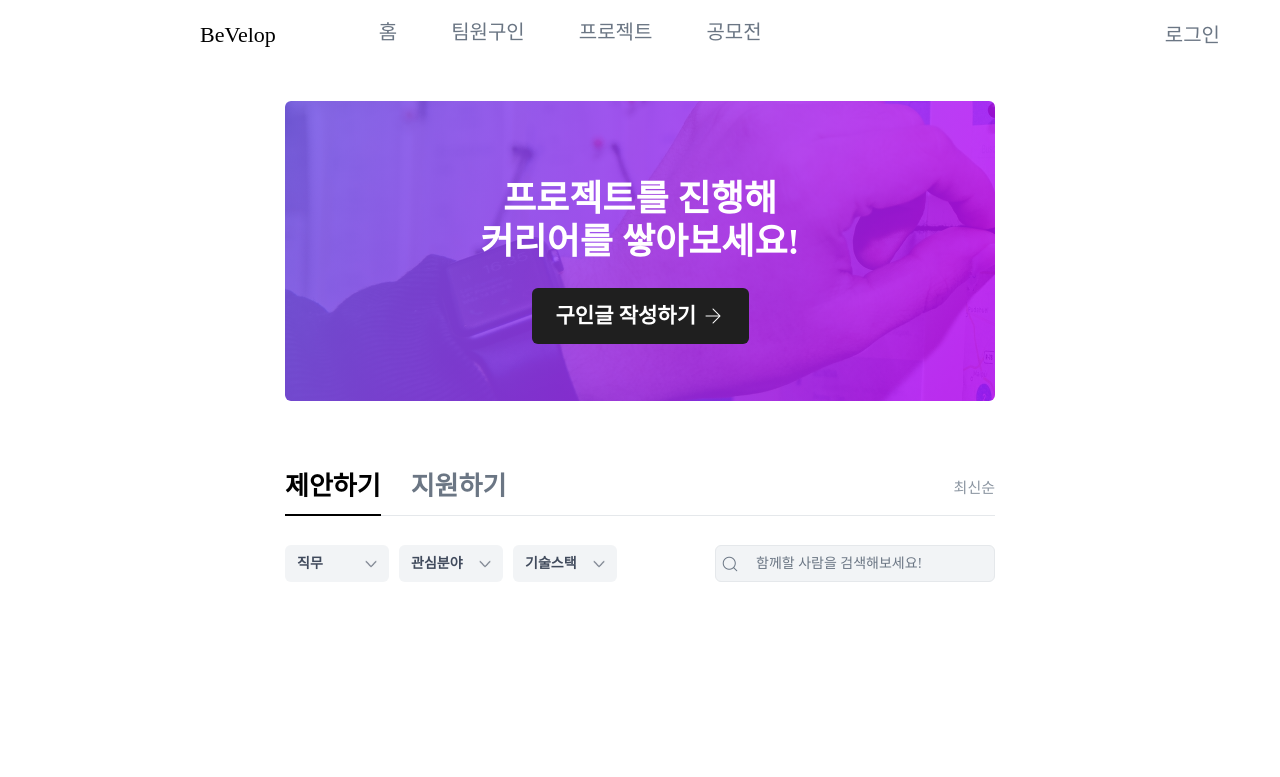
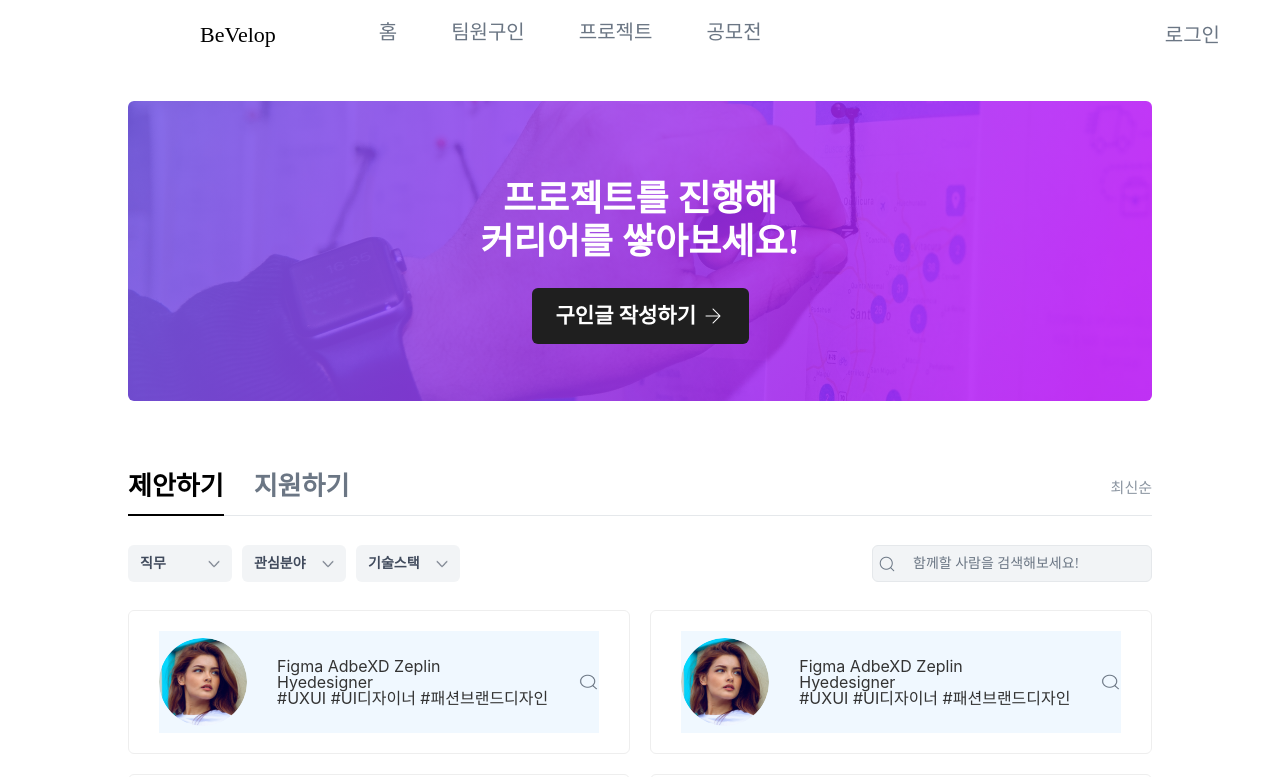
Before and after one commit to Team-BeVelop/BeVelop_Frontend, a React (Create React App) app: page /recruit in a window 1280 px wide. Shown: the top 777 px of the page. Built offline with nearby package versions, Linux system fonts and the light colour scheme; a web font is replaced by a local one.

Commit message:
[FEAT] 제안하기 웹/앱 리스트

```diff
--- a/src/components/Recruit/SuggestSection.tsx
+++ b/src/components/Recruit/SuggestSection.tsx
@@ -1,12 +1,28 @@
 import styled from "styled-components";
 import SuggestFilter from "./SuggestFilter";
+import SuggestTemplate from "./SuggestTemplate";
 
 const SuggestSection = () => {
   return (
     <>
       <SuggestFilter />
+      <Wrap>
+        <SuggestTemplate />
+        <SuggestTemplate />
+        <SuggestTemplate />
+        <SuggestTemplate />
+        <SuggestTemplate />
+        <SuggestTemplate />
+      </Wrap>
     </>
   );
 };
 
+const Wrap = styled.section`
+  overflow: hidden;
+  @media screen and (max-width: 480px) {
+    margin: 0 20px;
+  }
+`;
+
 export default SuggestSection;
--- /dev/null
+++ b/src/components/Recruit/SuggestTemplate.tsx
@@ -0,0 +1,78 @@
+import styled from "styled-components";
+
+const SuggestTemplate = () => {
+  return (
+    <>
+      <Container>
+        <Flex>
+          <Left>
+            <img className="profile" alt="" src="/img/Ellipse 5.png" />
+            <Mid>
+              <div>Figma AdbeXD Zeplin</div>
+              <h1>Hyedesigner</h1>
+              <div>#UXUI #UI디자이너 #패션브랜드디자인</div>
+            </Mid>
+          </Left>
+          <Right>
+            <img className="heart" alt="" src="/img/icon_search.png" />
+          </Right>
+        </Flex>
+      </Container>
+    </>
+  );
+};
+
+const Container = styled.div`
+  display: inline-block;
+  border: 1px solid #eeeeee;
+  border-radius: 6px;
+  height: 144px;
+  width: 49%;
+  margin-right: 2%;
+  margin-bottom: 20px;
+  padding: 20px 30px;
+  cursor: pointer;
+  &:nth-child(2n) {
+    margin-right: 0px;
+  }
+
+  @media screen and (max-width: 480px) {
+    display: flex;
+    width: 100%;
+    margin: 0 0 10px 0;
+    height: 102px;
+  }
+`;
+
+const Flex = styled.div`
+  display: flex;
+  justify-content: space-between;
+  background-color: aliceblue;
+  height: 100%;
+`;
+
+const Left = styled.div`
+  display: flex;
+  align-items: center;
+
+  .profile {
+    width: 88px;
+    height: 88px;
+    border-radius: 50%;
+  }
+`;
+
+const Right = styled.div`
+  display: flex;
+  align-items: center;
+  .heart {
+    width: 20.9px;
+    height: 18.23px;
+  }
+`;
+
+const Mid = styled.div`
+  margin-left: 30px;
+`;
+
+export default SuggestTemplate;
--- a/src/components/container/RecruitContainer.tsx
+++ b/src/components/container/RecruitContainer.tsx
@@ -18,7 +18,7 @@ const RecruitContainer = () => {
 };
 
 const Container = styled.main`
-  margin: 0 285px;
+  margin: 0 10%;
 
   @media screen and (max-width: 480px) {
     margin: 0;
```
Also changed, not shown: public/img/Ellipse 5.png (added).
